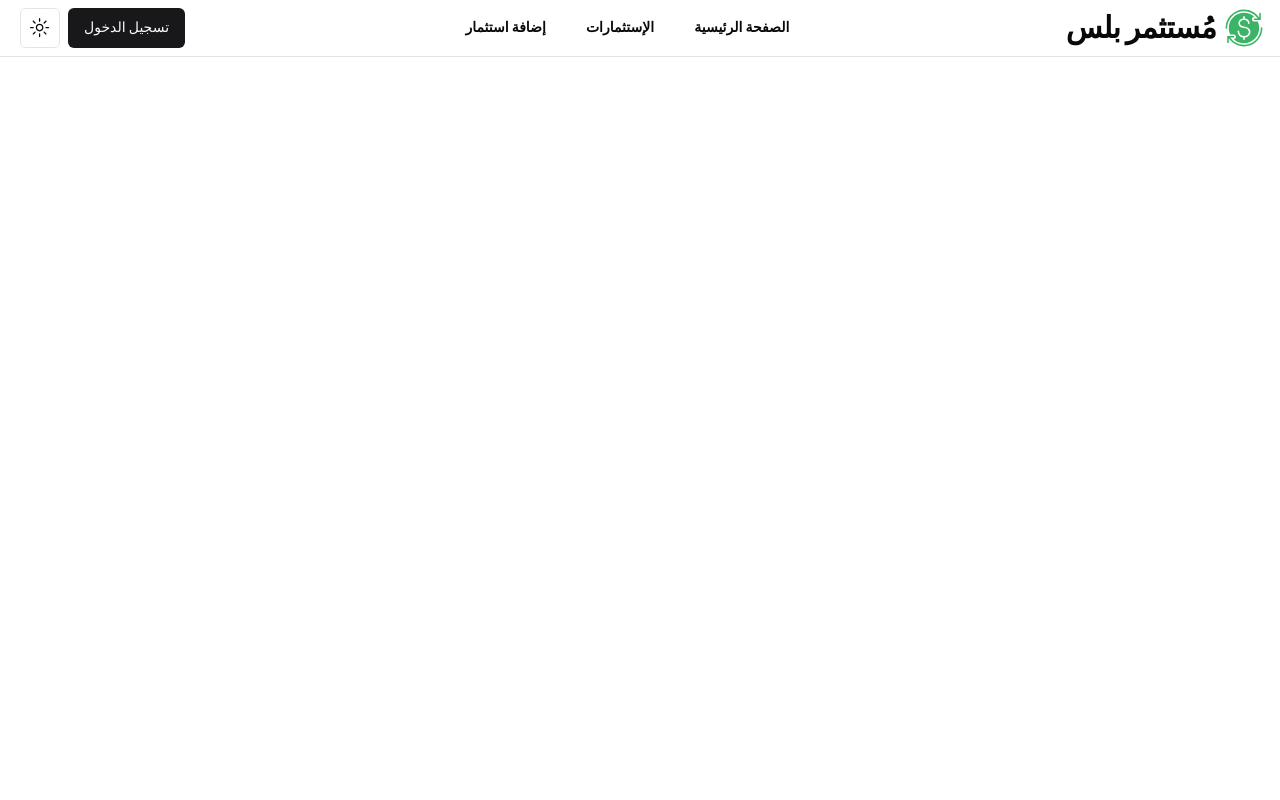
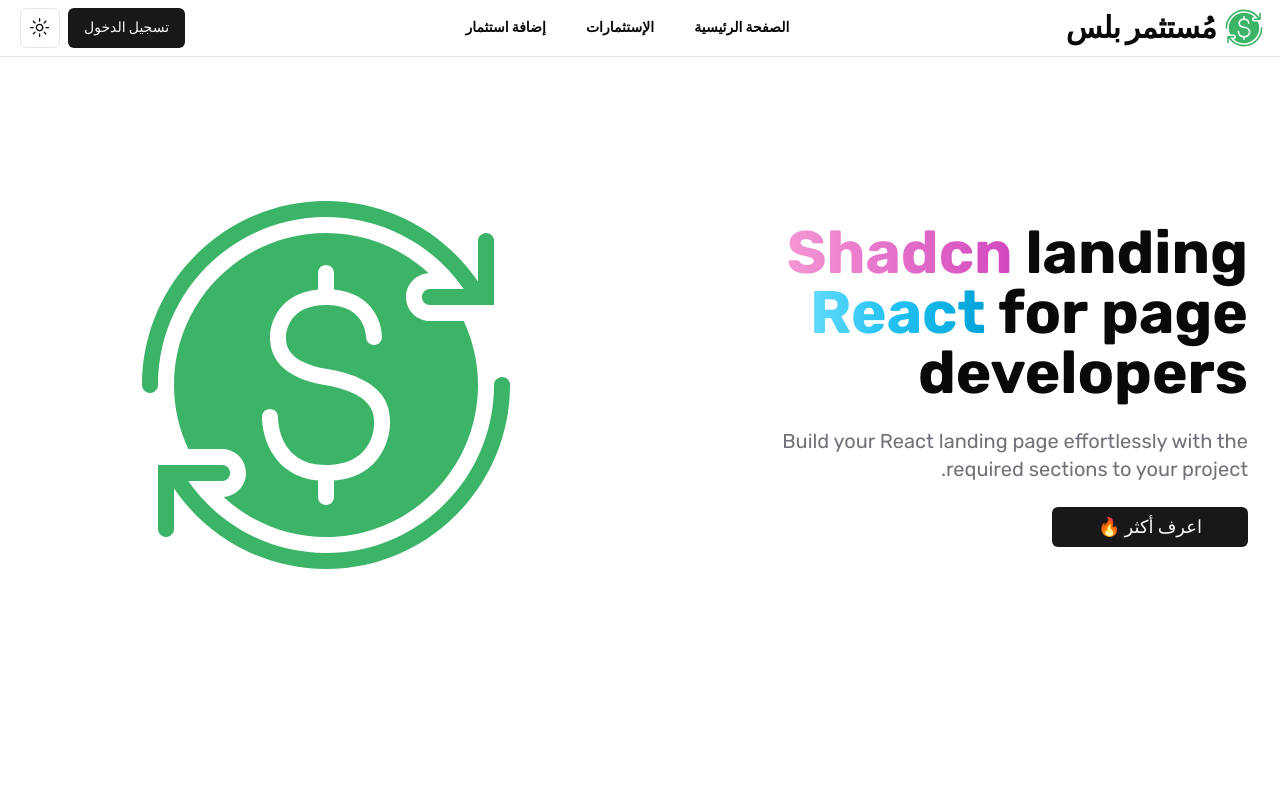
Before and after one commit to HassanAlabdulal/Mostathmer-plus, a Next.js app: page / in a window 1280 px wide. Shown: the top 800 px of the page. Built offline with nearby package versions, Linux system fonts and the light colour scheme.

Commit message:
enhance: add some styles

```diff
--- a/app/page.tsx
+++ b/app/page.tsx
@@ -4,7 +4,7 @@ import Homepage from "@/components/sections/homepage";
 
 export default function Home() {
   return (
-    <section>
+    <section className="min-h-screen w-full background">
       <Homepage />
     </section>
   );
--- a/components/sections/homepage.tsx
+++ b/components/sections/homepage.tsx
@@ -1,7 +1,52 @@
+import { Button } from "../ui/button";
+import Image from "next/image";
+
 export default function Homepage() {
   return (
-    <main className="min-h-screen w-full background">
-      <div className=" flex flex-col items-center justify-center pt-48 max-sm:pt-40"></div>
+    <main className="min-h-screen w-full">
+      {/* <div className=" flex items-center justify-center pt-48 max-sm:pt-40 mx-auto"> */}
+      <section className="container grid lg:grid-cols-2 place-items-center py-20 md:py-32 gap-10">
+        <div className="text-center lg:text-start space-y-6">
+          <main className="text-5xl md:text-6xl font-bold">
+            <h1 className="inline">
+              <span className="inline bg-gradient-to-r from-[#F596D3]  to-[#D247BF] text-transparent bg-clip-text">
+                Shadcn
+              </span>{" "}
+              landing page
+            </h1>{" "}
+            for{" "}
+            <h2 className="inline">
+              <span className="inline bg-gradient-to-r from-[#61DAFB] via-[#1fc0f1] to-[#03a3d7] text-transparent bg-clip-text">
+                React
+              </span>{" "}
+              developers
+            </h2>
+          </main>
+
+          <p className="text-xl text-muted-foreground md:w-10/12 mx-auto lg:mx-0">
+            Build your React landing page effortlessly with the required
+            sections to your project.
+          </p>
+
+          <div className="space-y-4 md:space-y-0 md:space-x-4">
+            <Button className="w-full text-lg md:w-1/3">اعرف أكثر 🔥</Button>
+          </div>
+        </div>
+
+        <div className="z-10">
+          <Image
+            src="/assets/logo-100.svg"
+            width={400}
+            height={400}
+            className="max-md:w-[300px] max-md:h-[300px] "
+            alt="Email"
+          />
+        </div>
+
+        {/* Shadow effect */}
+        <div className="shadow"></div>
+      </section>
+      {/* </div> */}
     </main>
   );
 }
```
Also changed, not shown: app/globals.css (+7 -0 lines), public/assets/background.svg (added).
